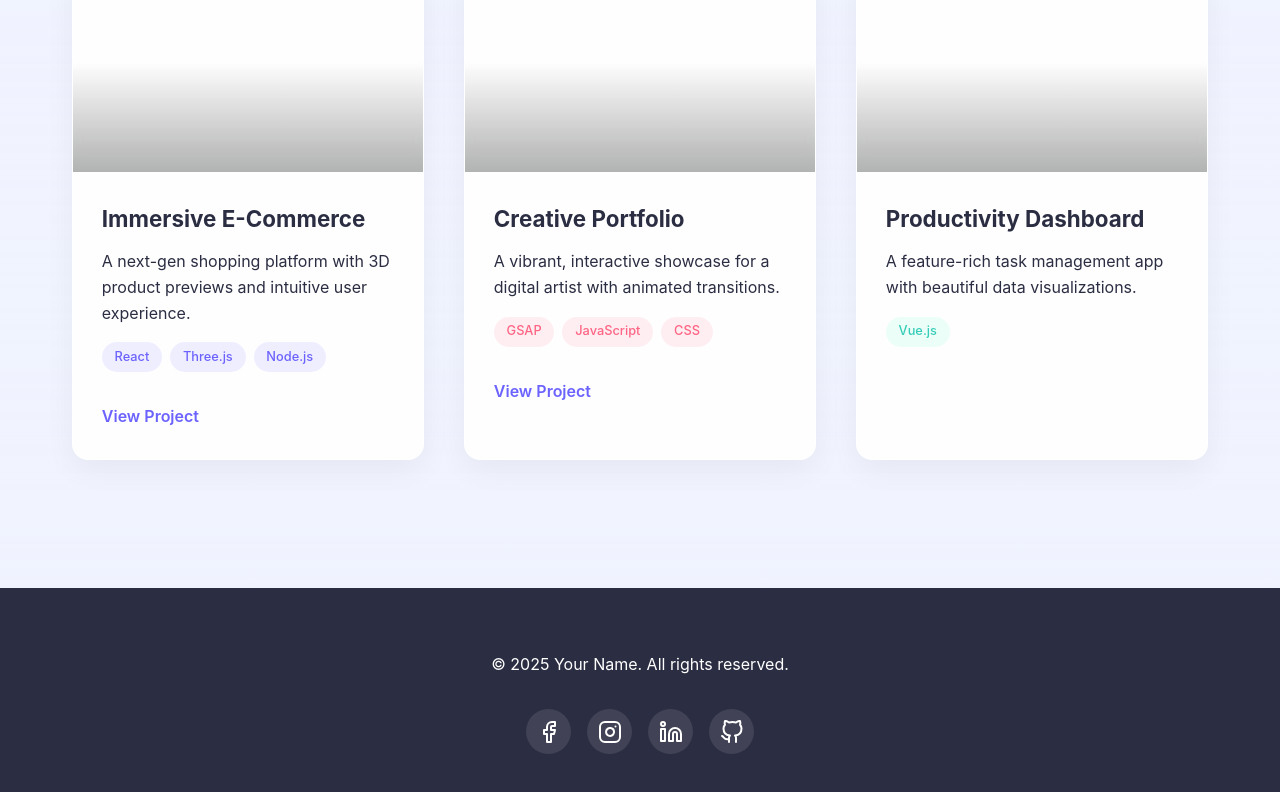
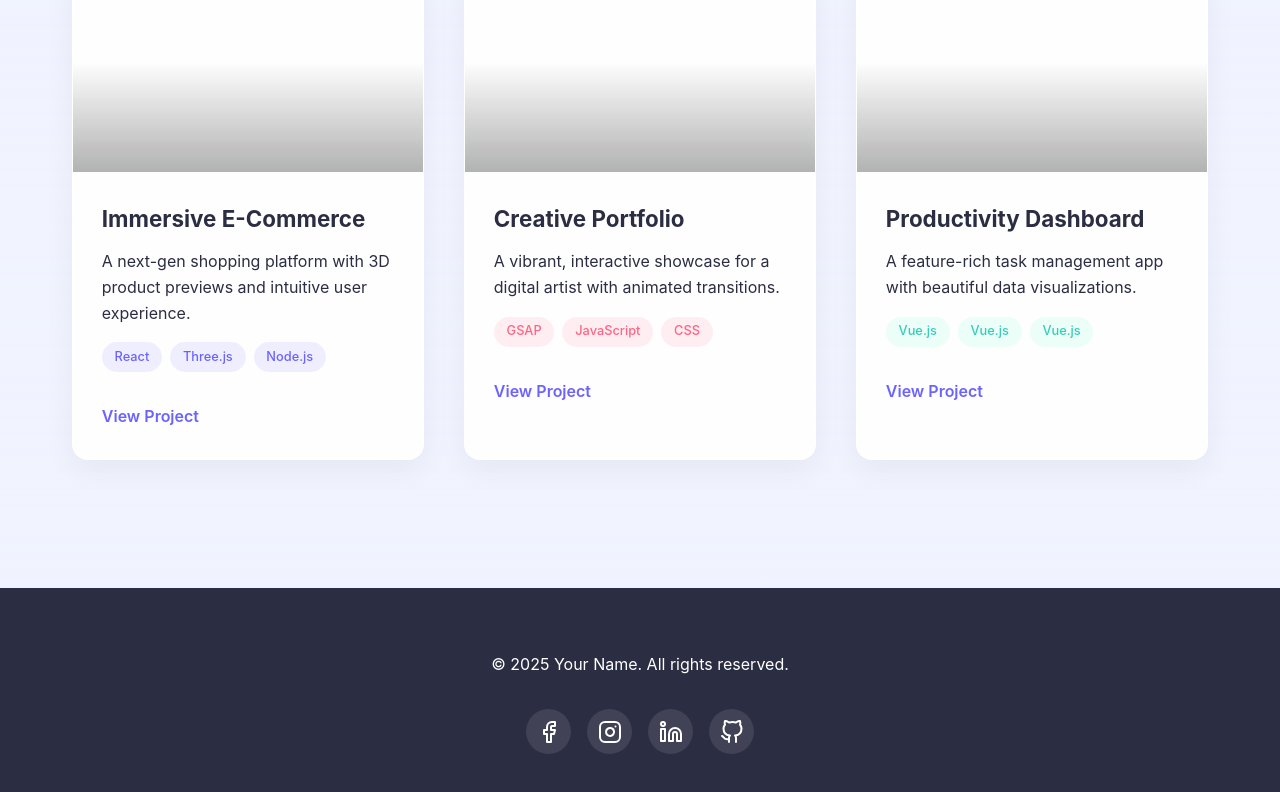
Before and after one commit to lilqyn/lilqyn1.github.io, a plain HTML site: page index.html in a window 1280 px wide. Shown: the part 1963-2755 px from the top of the page. Drawn offline with Linux system fonts and the light colour scheme.

Commit message:
Update index.html

```diff
--- a/index.html
+++ b/index.html
@@ -967,7 +967,11 @@
             <p>A feature-rich task management app with beautiful data visualizations.</p>
             <div class="project-tags">
               <span class="project-tag">Vue.js</span>
+              <span class="project-tag">Vue.js</span>
+              <span class="project-tag">Vue.js</span>
             </div>
+            <a href="#" class="project-link">View Project</a>
+          </div>
           </div>
         </section>
 
```
